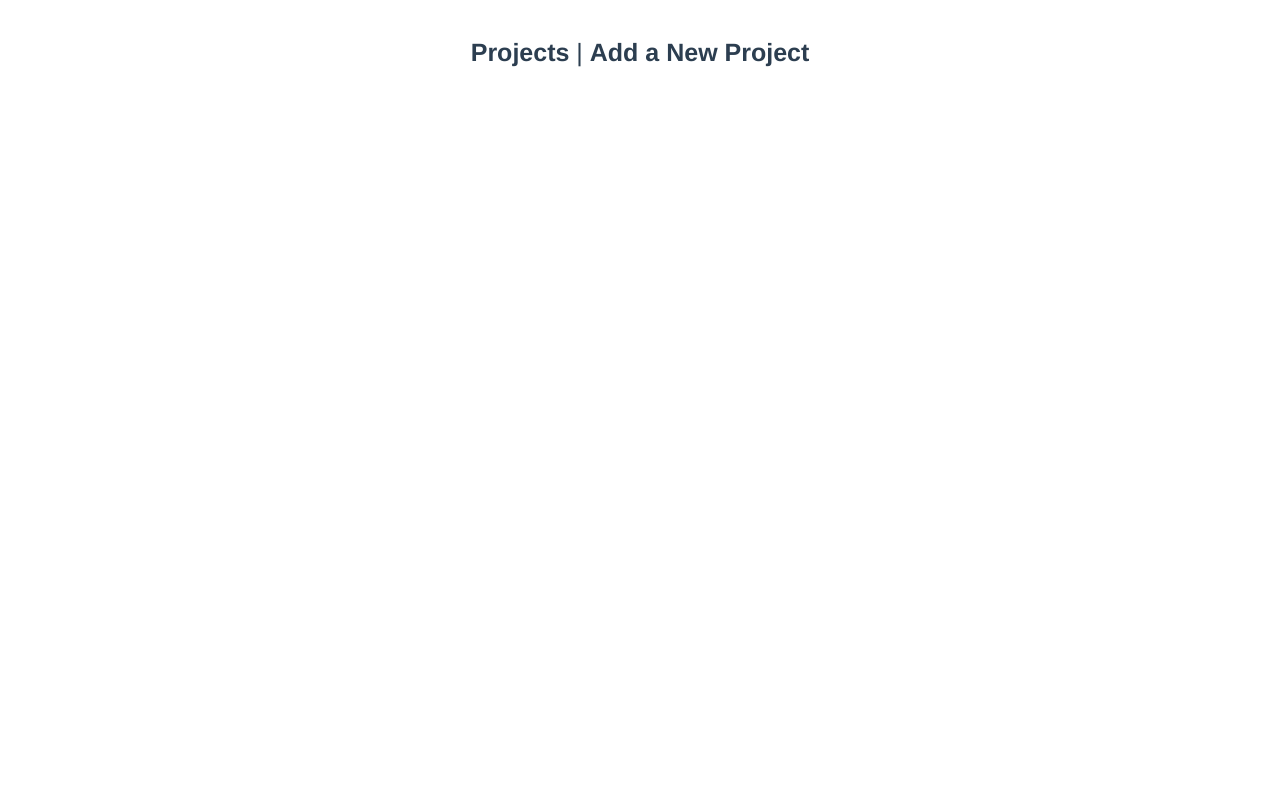
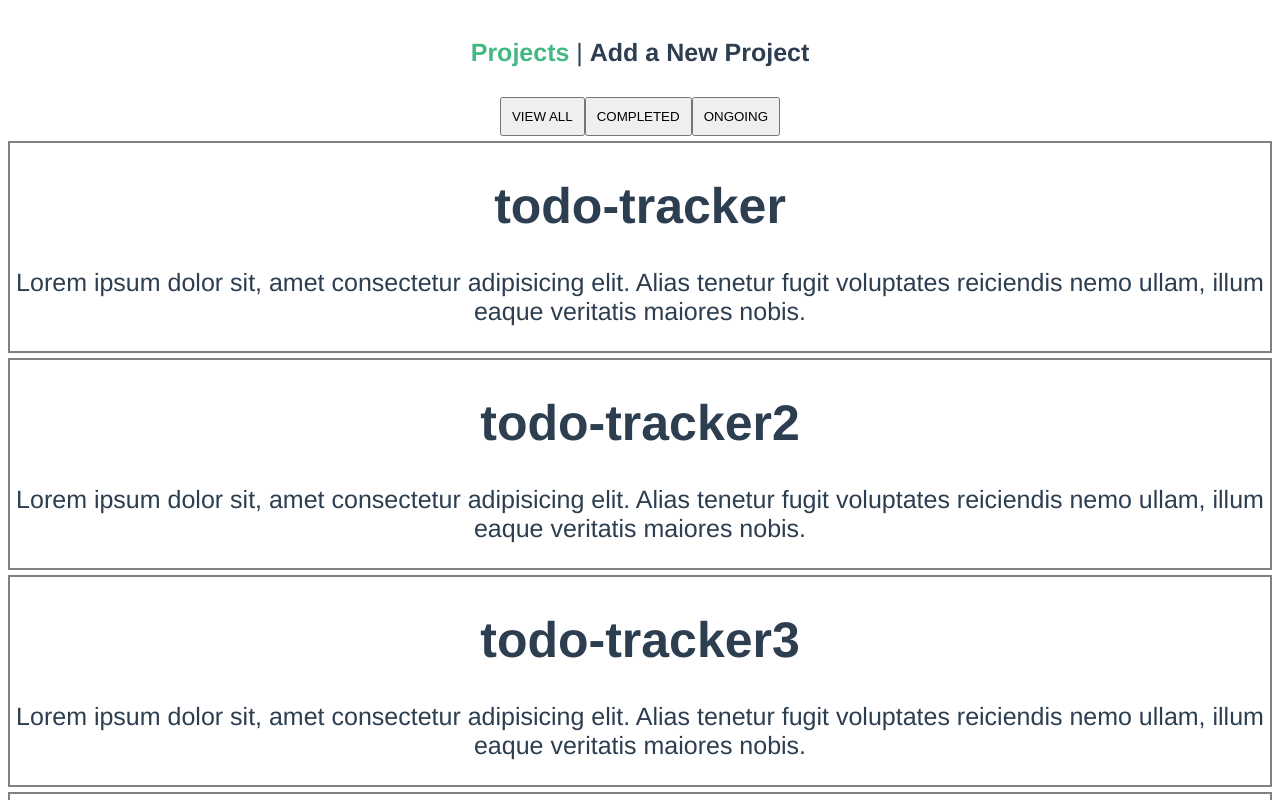
Before and after one commit to mukeshsin/vue-project-tracker, a Vue app: page / in a window 1280 px wide. Shown: the top 800 px of the page. Built offline with nearby package versions, Linux system fonts and the light colour scheme.

Commit message:
add filterall

```diff
--- a/src/App.vue
+++ b/src/App.vue
@@ -1,10 +1,26 @@
 <template>
 <nav>
-    <router-link to="/viewProject">Projects</router-link> |
-    <router-link to="/">Add a New Project</router-link>
+    <router-link to="/">Projects</router-link> |
+    <router-link to="/addProject">Add a New Project</router-link>
 </nav>
-  <router-view/>
+<router-view />
 </template>
+
+<script>
+import {
+    todoData
+} from './components/todoData'
+
+export default {
+    name: 'app',
+    lists: [todoData],
+
+    mounted() {
+        localStorage.setItem("todoLists", JSON.stringify(this.todoList));
+    }
+
+}
+</script>
 
 <style>
 #app {
@@ -13,7 +29,7 @@
     -moz-osx-font-smoothing: grayscale;
     text-align: center;
     color: #2c3e50;
-  font-size:25px;
+    font-size: 25px;
 }
 
 nav {
--- a/src/components/allProject.vue
+++ /dev/null
@@ -1,92 +0,0 @@
-<template>
-<div class="todoWrapper" v-show="!showForm">
-    <div v-for="todo in todos" :key="todo.id" class="wrap">
-        <div class="todoCol" v-show="!showForm">
-            <div class="line" :class="todo.isComplete ? 'comp' : 'incomp'"></div>
-            <h1 class="todoHead" @click="showDescription(todos.indexOf(todo))">
-                {{ todo.name }}
-            </h1>
-            <div class="icon" @click="deleteTask(todo.id)">
-                <i class="fa-solid fa-trash"></i>
-            </div>
-            <div class="icon" @click="updateTask(todos.indexOf(todo))">
-                <i class="fa-sharp fa-solid fa-pen"></i>
-            </div>
-            <div class="icon" :class="todo.isComplete ? 'iconComp' : 'iconIncomp'" @click="taskCheck(todos.indexOf(todo))">
-                <i class="fa-solid fa-check"></i>
-            </div>
-        </div>
-        <div class="todoCol" v-if="todo.showDes">
-            <div class="line1" :class="todo.isComplete ? 'comp' : 'incomp'"></div>
-            <div class="desc">
-                <p class="todoInfo">{{ todo.description }}</p>
-            </div>
-        </div>
-    </div>
-</div>
-</template>
-
-<script>
-export default {
-
-    data() {
-        return {
-            showForm: "false",
-            todo: "",
-            newTodos: "",
-            todos: ""
-        }
-    }
-}
-methods: {
-    showDescription(index);
-    {
-        this.todos[index].showDes = !this.todos[index].showDes;
-    }
-    deleteTask(id);{
-        this.todos = this.todos.filter(todo => todo.id !== id);
-    }
-    updateTask(index); {
-        // code to update task
-    }
-    taskCheck(index) ;{
-        this.todos[index].isComplete = !this.todos[index].isComplete;
-    }
-}
-</script>
-
-<style>
-.todoWrapper {
-    display: flex;
-    flex-direction: column;
-    align-items: center;
-}
-
-.wrap {
-    display: flex;
-    width: 100%;
-    margin-bottom: 10px;
-}
-
-.todoCol {
-    display: flex;
-    flex-direction: column;
-    align-items: center;
-    width: 50%;
-}
-
-.line {
-    width: 100%;
-    height: 3px;
-    background-color: gray;
-    margin-bottom: 10px;
-}
-
-.comp {
-    background-color: green;
-}
-
-.incomp {
-    background-color: red;
-}
-</style>
--- /dev/null
+++ b/src/components/todoData.js
@@ -0,0 +1,48 @@
+export const todoData= {
+  data() {
+    return {
+      todoList: [
+        {
+          name: "todo-tracker",
+          description:
+            "Lorem ipsum dolor sit, amet consectetur adipisicing elit. Alias tenetur fugit voluptates reiciendis nemo ullam, illum eaque veritatis maiores nobis.",
+          isComplete: true,
+          showDes: false,
+          id: 1,
+        },
+        {
+          name: "todo-tracker2",
+          description:
+            "Lorem ipsum dolor sit, amet consectetur adipisicing elit. Alias tenetur fugit voluptates reiciendis nemo ullam, illum eaque veritatis maiores nobis.",
+          isComplete: false,
+          showDes: false,
+          id: 2,
+        },
+        {
+          name: "todo-tracker3",
+          description:
+            "Lorem ipsum dolor sit, amet consectetur adipisicing elit. Alias tenetur fugit voluptates reiciendis nemo ullam, illum eaque veritatis maiores nobis.",
+          isComplete: true,
+          showDes: false,
+          id: 3,
+        },
+        {
+          name: "todo-tracker4",
+          description:
+            "Lorem ipsum dolor sit, amet consectetur adipisicing elit. Alias tenetur fugit voluptates reiciendis nemo ullam, illum eaque veritatis maiores nobis.",
+          isComplete: false,
+          showDes: false,
+          id: 4,
+        },
+      ],
+
+      newTodo: {
+        name: "",
+        description: "",
+        isComplete: false,
+        showDes: false,
+        id: "",
+      },
+    };
+  },
+};
--- a/src/router/index.js
+++ b/src/router/index.js
@@ -2,43 +2,18 @@ import { createRouter, createWebHistory } from "vue-router";
 const routes = [
   {
     path: "/",
+    name: "project",
+    component: () =>
+      import(/* webpackChunkName: "viewProject" */ "../views/viewProject.vue")
+},
+  {
+    path: "/addProject",
     name: "addProject",
-    component: () =>
-      import(/* webpackChunkName: "addProject" */ "../views/addProject.vue"),
-      redirect:'/view',
-      children:[
-        {
-        path:':view',
-        name:'view',
-        component:() =>
-        import(/* webpackChunkName: "viewProject" */ "../components/allProject.vue"),props:true
-      },
-      {
-        path:':view',
-        name:'ongoing',
-        component:() =>
-        import(/* webpackChunkName: "viewProject" */ "../components/allProject.vue"),props:true
-      },
-      {
-        path:':view',
-        name:'completed',
-        component:() =>
-        import(/* webpackChunkName: "viewProject" */ "../components/allProject.vue"),props:true
-
-      }
-
-
-
-      ]
-  },
-  {
-    path: "/viewProject",
-    name: "viewProject",
     // route level code-splitting
     // this generates a separate chunk (about.[hash].js) for this route
     // which is lazy-loaded when the route is visited.
     component: () =>
-      import(/* webpackChunkName: "viewProject" */ "../views/viewProject.vue"),
+      import(/* webpackChunkName: "addProject" */ "../views/addProject.vue"),
   },
   {
     path: "/:patchMatch(.*)*",
--- a/src/views/addProject.vue
+++ b/src/views/addProject.vue
@@ -2,9 +2,9 @@
 <div class="projectWrapper">
     <form class="form">
         <label class="formLabel">TITLE</label>
-        <input type="text" class="inputInfo" v-model="todo.name" />
+        <input type="text" class="inputInfo" v-model="name" />
         <label class="formLabel">DETAILS</label>
-        <textarea row="10" class="textInfo" v-model="todo.description"></textarea>
+        <textarea row="10" class="textInfo" v-model="description"></textarea>
         <button @click.prevent="formSubmit" class="formBtn">Add Project</button>
     </form>
 
@@ -13,22 +13,23 @@
 
 <script>
 export default {
+    name: "addProject",
+
     data() {
         return {
-            todo: {
-                name: '',
-                description: ''
-            }
-        }
+            a: [],
+        };
     },
+    props: ["todos"],
     methods: {
         formSubmit() {
-
-            console.log(this.todo)
+            this.a = JSON.parse(localStorage.getItem("todoss"));
+            this.newTodo.id = this.a.length;
+            this.a.push(this.newTodo);
+            localStorage.setItem("todoss", JSON.stringify(this.a));
         },
     },
-
-}
+};
 </script>
 
 <style>
--- a/src/views/viewProject.vue
+++ b/src/views/viewProject.vue
@@ -1,9 +1,26 @@
 <template>
-<div class="viewLinks">
-    <router-link :to="{ name: 'view', params: { view: view } }">view all</router-link>
-    <router-link :to="{ name: 'ongoing', params: { view: ongoing } }">ongoing</router-link>
-    <router-link :to="{ name: 'completed', params: { view: complete } }">completed</router-link>
-    <router-view />
+<div class="viewAllProject">
+    <div class="allBtn">
+        <button @click.prevent="viewAll" class="viewBtn">VIEW ALL</button>
+        <button @click.prevent="completed" class="viewBtn">COMPLETED</button>
+        <button @click.prevent="ongoing" class="viewBtn">ONGOING</button>
+
+    </div>
+    <div v-for="todo in filteredTodos" :key="todo.id" class="wrap">
+        <h1 class="todoHead">{{todo.name}}</h1>
+        <p>{{todo.description}}</p>
+
+        <div class="icon" @click="deleteTask(todo.id)">
+            <i class="fa-solid fa-trash"></i>
+        </div>
+        <div class="icon" @click="updateTask(filteredTodos.indexOf(todo))">
+            <i class="fa-sharp fa-solid fa-pen"></i>
+        </div>
+        <div class="icon" :class="todo.isComplete ? 'iconComp' : 'iconIncomp'" @click="taskCheck(filteredTodos.indexOf(todo))">
+            <i class="fa-solid fa-check"></i>
+        </div>
+    </div>
+
 </div>
 </template>
 
@@ -12,29 +29,113 @@ export default {
     name: "viewProject",
     data() {
         return {
-            view: "view",
-            ongoing: "ongoing",
-            complete: "complete",
+
+            todos: [{
+                    name: "todo-tracker",
+                    description: "Lorem ipsum dolor sit, amet consectetur adipisicing elit. Alias tenetur fugit voluptates reiciendis nemo ullam, illum eaque veritatis maiores nobis.",
+                    isComplete: true,
+                    showDes: false,
+                    id: 1,
+                },
+                {
+                    name: "todo-tracker2",
+                    description: "Lorem ipsum dolor sit, amet consectetur adipisicing elit. Alias tenetur fugit voluptates reiciendis nemo ullam, illum eaque veritatis maiores nobis.",
+                    isComplete: false,
+                    showDes: false,
+                    id: 2,
+                },
+                {
+                    name: "todo-tracker3",
+                    description: "Lorem ipsum dolor sit, amet consectetur adipisicing elit. Alias tenetur fugit voluptates reiciendis nemo ullam, illum eaque veritatis maiores nobis.",
+                    isComplete: true,
+                    showDes: false,
+                    id: 3,
+                },
+                {
+                    name: "todo-tracker4",
+                    description: "Lorem ipsum dolor sit, amet consectetur adipisicing elit. Alias tenetur fugit voluptates reiciendis nemo ullam, illum eaque veritatis maiores nobis.",
+                    isComplete: false,
+                    showDes: false,
+                    id: 4,
+                },
+
+            ],
+            status: "all",
         };
     },
+    computed: {
+        filteredTodos() {
+            if (this.status === "all") {
+                return this.todos;
+            } else if (this.status === "completed") {
+                return this.todos.filter(todo => todo.isComplete);
+            } else {
+                return this.todos.filter(todo => !todo.isComplete);
+            }
+        }
+    },
+    methods: {
+        viewAll() {
+            this.status = "all";
+        },
+        completed() {
+            this.status = "completed";
+        },
+        ongoing() {
+            this.status = "ongoing";
+        },
+
+        // taskCheck(key) {
+
+        //     this.todos[key].isComplete = !this.todos[key].isComplete
+        //     localStorage.setItem("todoss", JSON.stringify(this.todos));
+        // },
+        // deleteTask(key) {
+        //     this.todos = this.todos.filter((todo) => todo.id != key);
+        //     this.todos = this.todos.filter((todo) => todo.id != key);
+        //     localStorage.setItem("todoss", JSON.stringify(this.todos));
+        // },
+        // updateTask(key) {
+        //     this.newTodo.name = this.todos[key].name;
+        //     this.newTodo.description = this.todos[key].description;
+        //     this.showForm = true;
+        //     this.newTodo.id = key;
+        //     this.newTodo.isComplete = this.todos[key].isComplete;
+        // },
+    }
 };
 </script>
 
 <style scoped>
+.viewBtn {
+    padding: 10px;
 
-.viewLinks {
-    padding: 30px;
 }
 
-.viewLinks a {
-    font-weight: bold;
-    color: #2c3e50;
-    text-decoration: none;
+.todoHead {
+    background-color: white;
 }
 
-.viewLinks a.router-link-exact-active {
-    color: #42b983;
-    text-decoration: none;
+.wrap {
+    border: 2px solid grey;
+    margin-top: 5px;
+}
 
+.icon {
+    font-size: 30px;
+    color: #959da1;
+    margin-right: 70px;
+}
+
+.iconComp {
+    color: green;
+}
+
+.iconIncomp {
+    color: crimson;
+}
+
+.i {
+    cursor: pointer;
 }
 </style>
```
Lines whose indentation alone changed are shown as unchanged.
